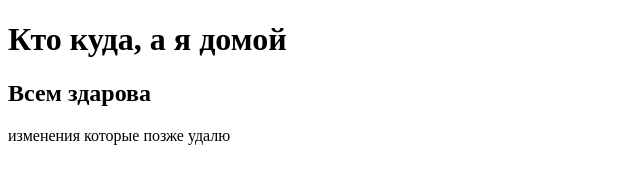
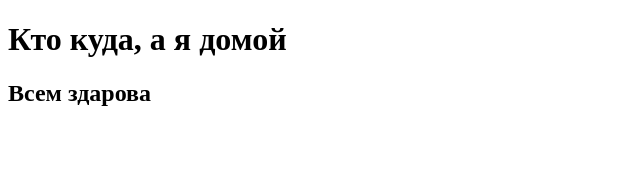
Before and after one commit to nicbut36/ogo_token, a plain HTML site: page index.html in a window 1280 px wide. Shown: the whole page, without its empty margins (0-640 px from the left). Drawn offline with Linux system fonts and the light colour scheme.

Commit message:
Revert "wrong changes"
This reverts commit c0885463f1af187ea94465097404b4cd45dae56b.

undefined

```diff
--- a/index.html
+++ b/index.html
@@ -8,6 +8,5 @@
 <body>
     <h1>Кто куда, а я домой</h1>
     <h2>Всем здарова</h2>
-    <p>изменения которые позже удалю</p>
 </body>
 </html>
```
